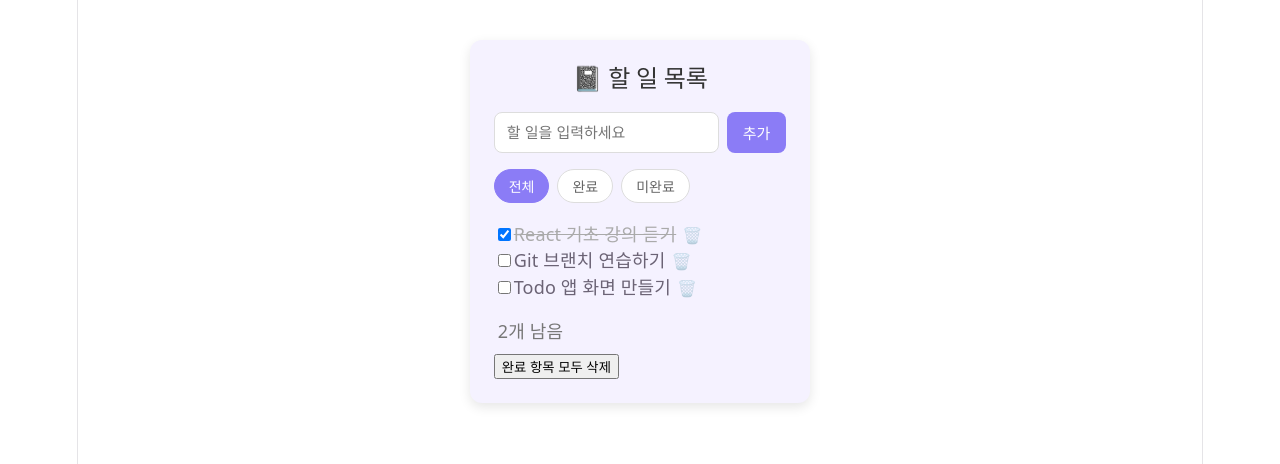
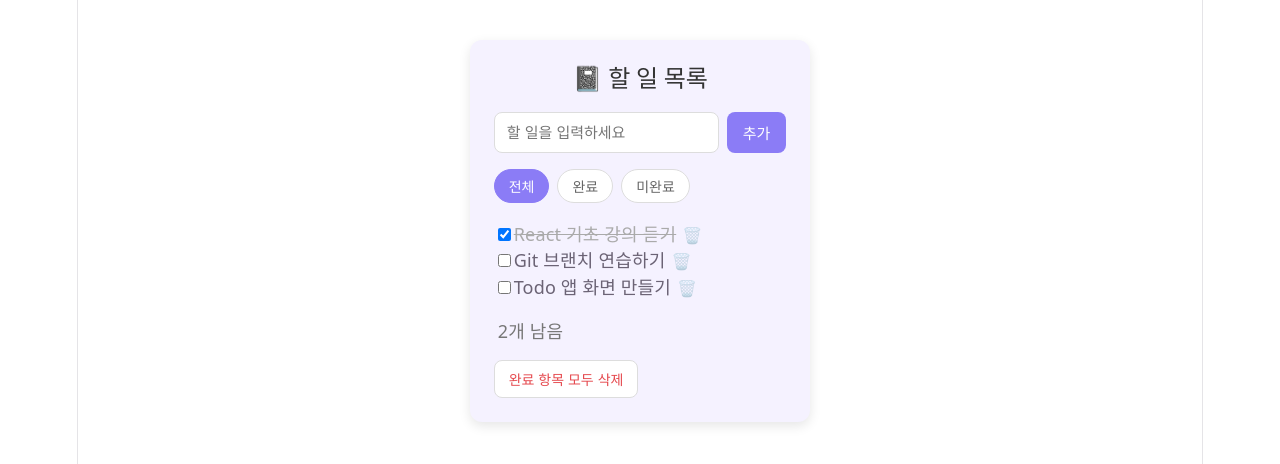
Before and after one commit to noxisna/study, a React (Vite) app: page /todos in a window 1280 px wide. Shown: the top 464 px of the page. Built offline with nearby package versions, Linux system fonts and the light colour scheme.

Commit message:
style:완료 항목 삭제 버튼 스타일 추가

```diff
--- a/src/pages/TodoListPage.css
+++ b/src/pages/TodoListPage.css
@@ -135,3 +135,20 @@
   font-size: 14;
   color: #777;
 }
+
+/* 완료 항목 모두 삭제 버튼 */
+.clear-done-btn{
+  margin-top: 8px;
+  padding: 8px 14px;
+  border: 1px solid #ddd;
+  border-radius: 8px;
+  background-color: white;
+  color: #e5484d;
+  font-size: 14px;
+  cursor: pointer;
+}
+
+.clear-done-btn:hover{
+  background-color: #fff0f0;
+  border-color: #e5484d;
+}
--- a/src/pages/TodoListPage.jsx
+++ b/src/pages/TodoListPage.jsx
@@ -50,13 +50,6 @@ function TodoListPage() {
       todo.id === id ? { ...todo, done: !todo.done } : todo
     )
     );
-  };
-
-  const handleKeyDown = (e) => {
-    if (e.nativeEvent.isComposing) return;
-    if (e.key === "Enter") {
-      handleAdd();
-    }
   };
 
   const handleEditStart = (todo) => {
```
